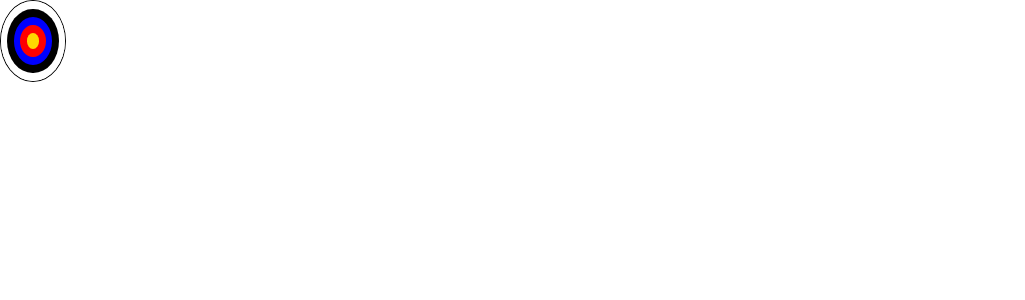
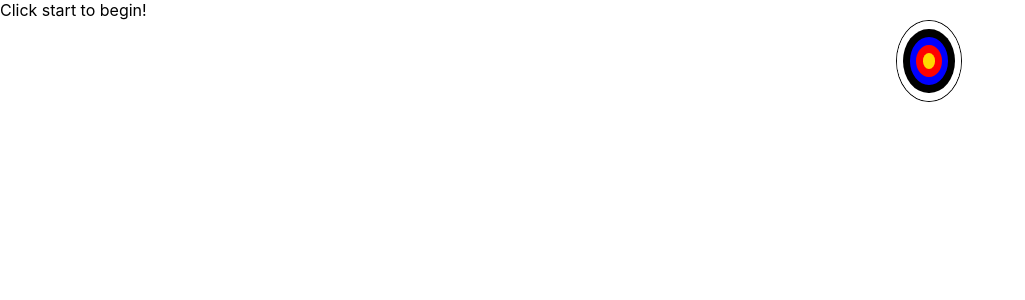
Before and after one commit to ivanyordanovgt/Brainzone, a React (Create React App) app in the folder brainzone/: page /aim-trainer in a window 1280 px wide. Shown: the top 300 px of the page, without its empty margins (0-1025 px from the left). Built offline with nearby package versions, Linux system fonts and the light colour scheme.

Commit message:
Changed way of rendering target and added onClick function

```diff
--- a/brainzone/src/components/AimTrainer/AimTrainer.js
+++ b/brainzone/src/components/AimTrainer/AimTrainer.js
@@ -1,10 +1,26 @@
-import React from 'react'
+import React, { useState } from 'react'
 import { Target } from './Target'
 
 export const AimTrainer = () => {
+
+  const [points, setPoints] = useState(false)
+  const [clickedOuterColor, setClickedOuterColor] = useState({})
+  function onTargetClick(outerColor, bonusPoints) {
+    setPoints(p => p+bonusPoints)
+    // if (clickedOuterColor[outerColor]) {
+    //   setClickedOuterColor(state => )
+    // }
+    const colorString = `${outerColor}`
+    setClickedOuterColor(state => ({...state, [outerColor]: `${outerColor}`}))
+    console.log(clickedOuterColor)
+  }
+
   return (
     <div>
-        <Target></Target>
+        {points ? `Current points ${points}`: `Click start to begin!`}
+        <div style={{marginLeft: '70vw'}}>
+        <Target onClick={onTargetClick}></Target>
+        </div>
     </div>
   )
 }
--- a/brainzone/src/components/AimTrainer/Target.js
+++ b/brainzone/src/components/AimTrainer/Target.js
@@ -1,16 +1,23 @@
 import React from 'react'
 import './target.css'
-export const Target = () => {
+export const Target = ({onClick}) => {
+
+  const targetParts = [
+    {name: 'white', targetClass: "white-outer", points: 4},
+    {name: 'black', targetClass: "black-outer", points: 6},
+    {name: 'blue', targetClass: "blue-outer", points: 7},
+    {name: 'red', targetClass: "red-outer", points: 9},
+    {name: 'gold', targetClass: "gold-outer", points: 13},
+  ]
+
   return (
     <div>
-        <div class="target">
-        <div class="white-outer"> </div>
-        <div class="black-outer"></div>
-        <div class="blue-outer"></div>
-        <div class="red-outer"></div>
-        <div class="gold-outer"></div>
-        <div class="gold-inner">
-  </div>
+        <div class="target" >
+        {targetParts.map((el) => {
+          console.log('pok')
+          return <div onClick={() => onClick(el.name, el.points)} className={el.targetClass} name={el.name}></div>
+        })}
+
 </div>
     </div>
   )
```
